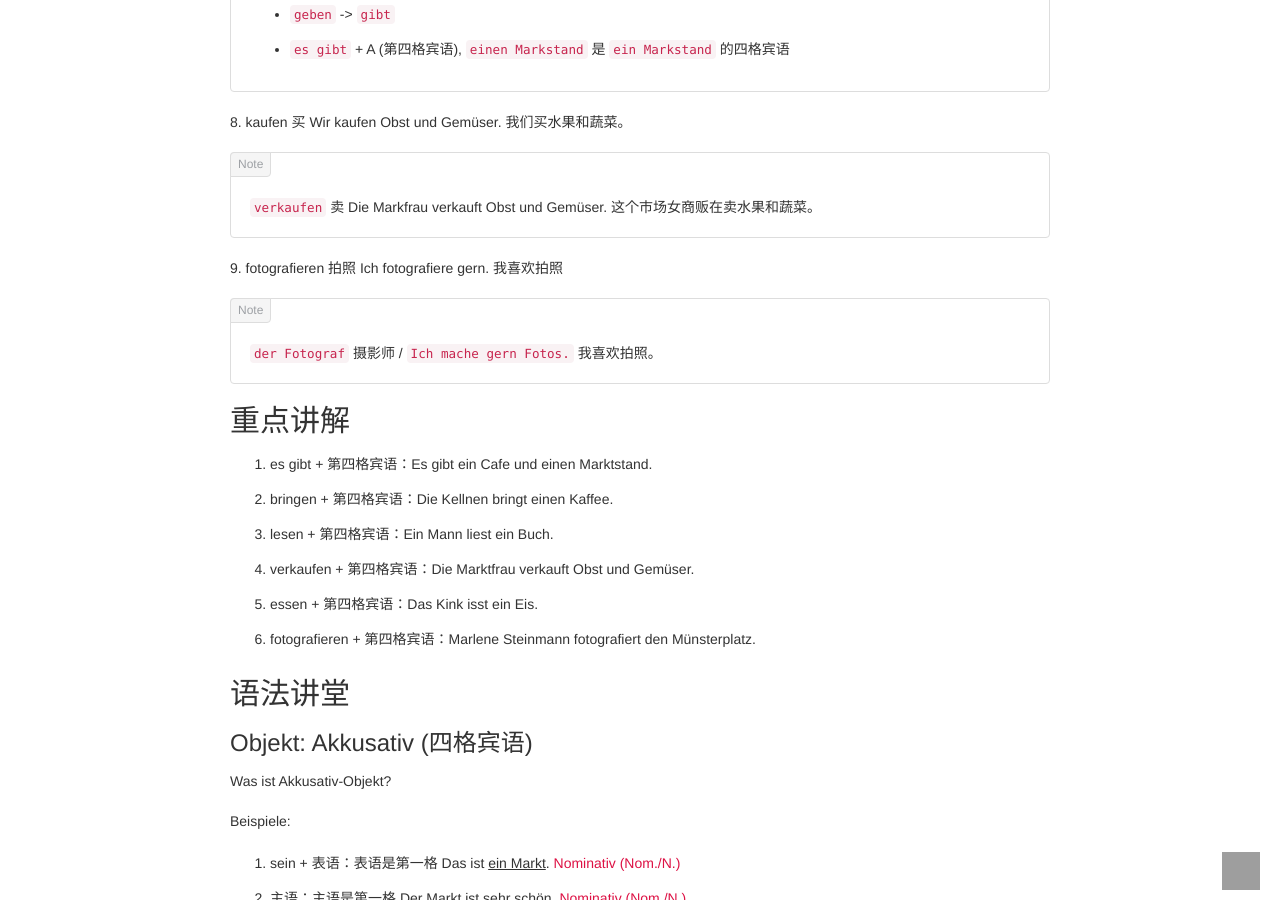
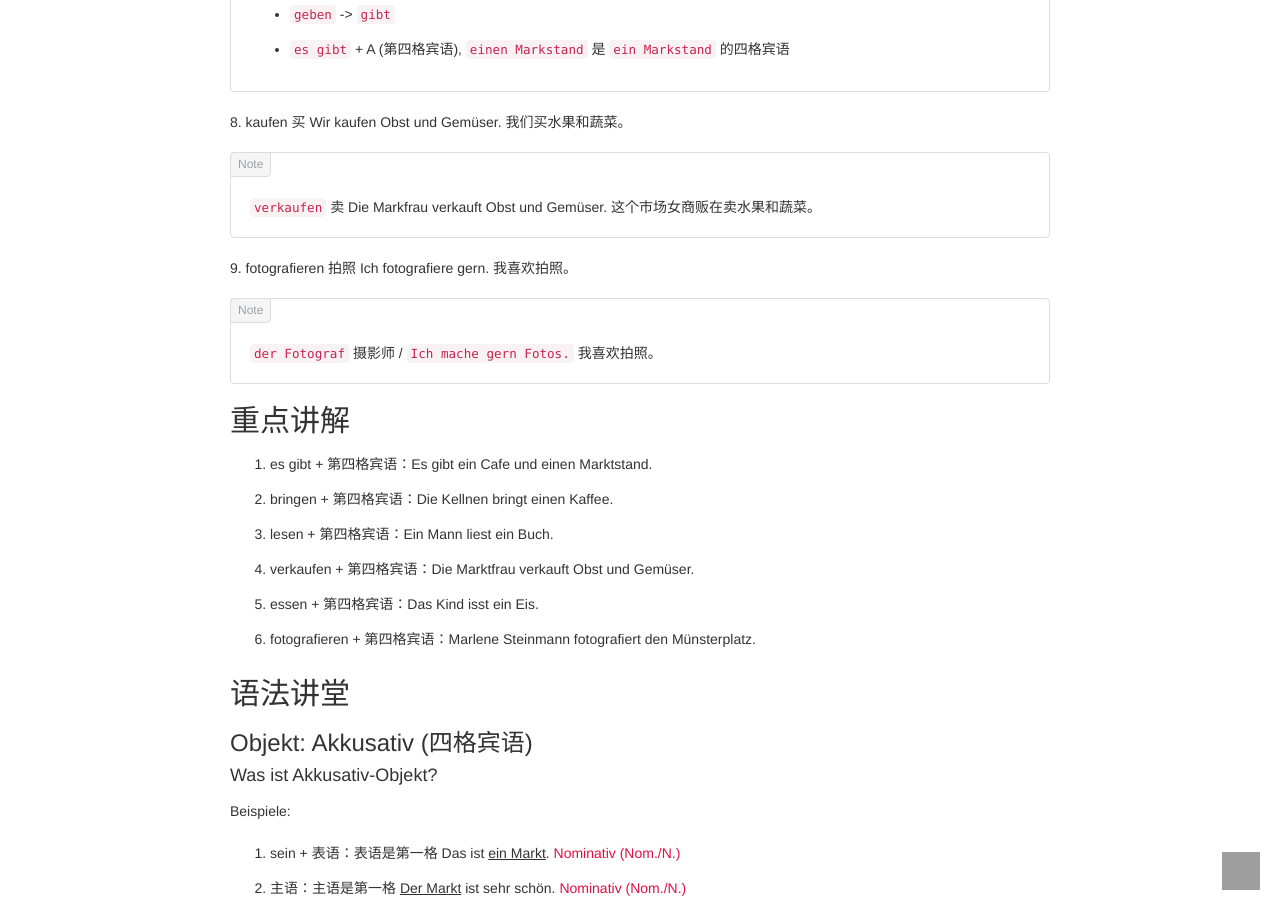
Before and after one commit to Frederick-S/GermanGarden, a Jekyll site: the page built from _posts/Passwort Deutsch/A1/2013-07-21-lektion-4-1.html, in a window 1280 px wide and 900 px high, scrolled down 1254 px. Built offline with Jekyll 4.4.1, drawn with Linux system fonts in a browser that asks for light colours; nearby versions of some CDN libraries; comment, search, counter and statistics services are not loaded; grey boxes are pictures that could not be loaded.

Commit message:
Update Lektion 4-1

```diff
--- a/_posts/Passwort Deutsch/A1/2013-07-21-lektion-4-1.html
+++ b/_posts/Passwort Deutsch/A1/2013-07-21-lektion-4-1.html
@@ -59,7 +59,7 @@ tags: ['Passwort Deutsch', 'Passwort Deutsch A1', 'Passwort Deutsch A1 Lektion 4
     <p><code>verkaufen</code> 卖 Die Markfrau verkauft Obst und Gemüser. 这个市场女商贩在卖水果和蔬菜。</p>
 </div>
 <p>
-    9. fotografieren 拍照 Ich fotografiere gern. 我喜欢拍照
+    9. fotografieren 拍照 Ich fotografiere gern. 我喜欢拍照。
 </p>
 <div class="note">
     <p><code>der Fotograf</code> 摄影师 / <code>Ich mache gern Fotos.</code> 我喜欢拍照。</p>
@@ -70,12 +70,12 @@ tags: ['Passwort Deutsch', 'Passwort Deutsch A1', 'Passwort Deutsch A1 Lektion 4
     <li>bringen + 第四格宾语：Die Kellnen bringt einen Kaffee.</li>
     <li>lesen + 第四格宾语：Ein Mann liest ein Buch.</li>
     <li>verkaufen + 第四格宾语：Die Marktfrau verkauft Obst und Gemüser.</li>
-    <li>essen + 第四格宾语：Das Kink isst ein Eis.</li>
+    <li>essen + 第四格宾语：Das Kind isst ein Eis.</li>
     <li>fotografieren + 第四格宾语：Marlene Steinmann fotografiert den Münsterplatz.</li>
 </ol>
 <h2>语法讲堂</h2>
 <h3>Objekt: Akkusativ (四格宾语)</h3>
-<p>Was ist Akkusativ-Objekt?</p>
+<h4>Was ist Akkusativ-Objekt?</h4>
 <p>Beispiele:</p>
 <ol class="item-list">
     <li>sein + 表语：表语是第一格 Das ist <u>ein Markt</u>. <span class='highlight'>Nominativ (Nom./N.)</span></li>
```
